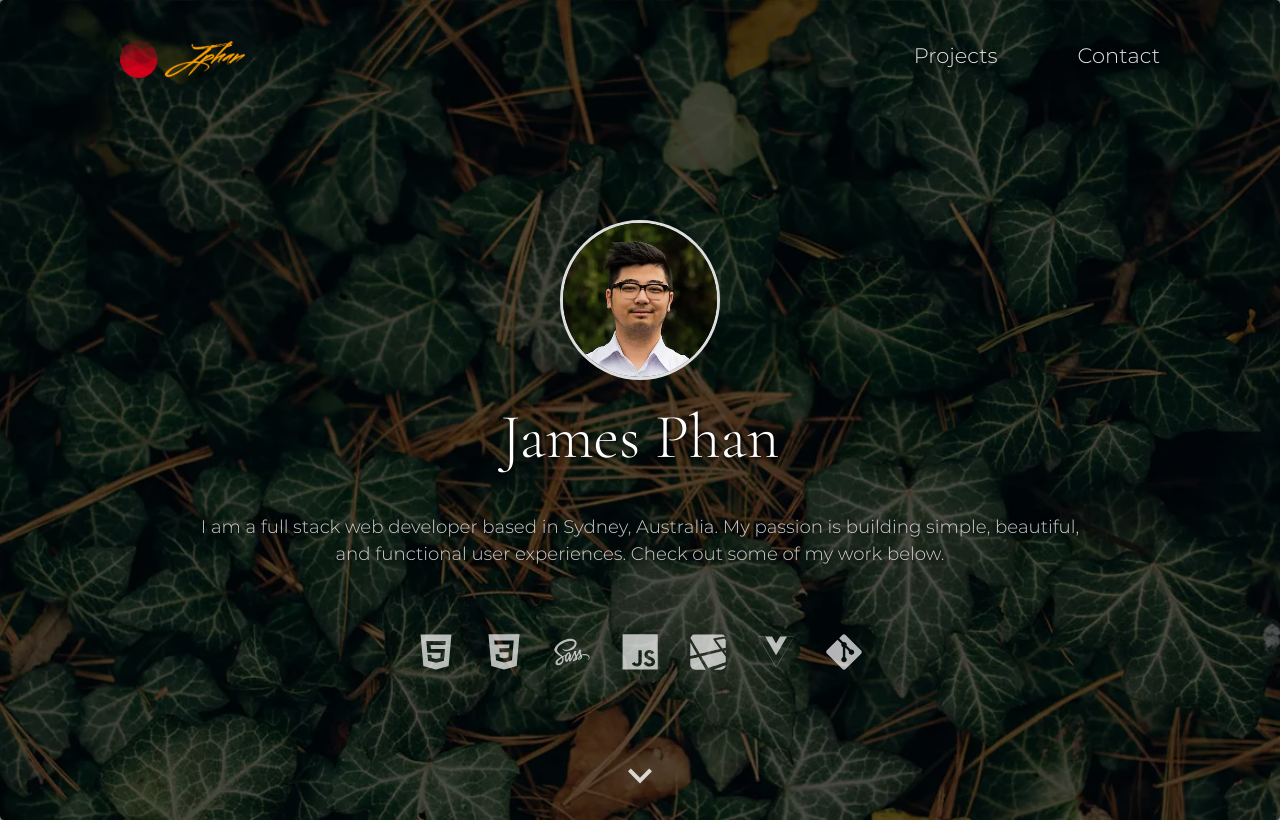
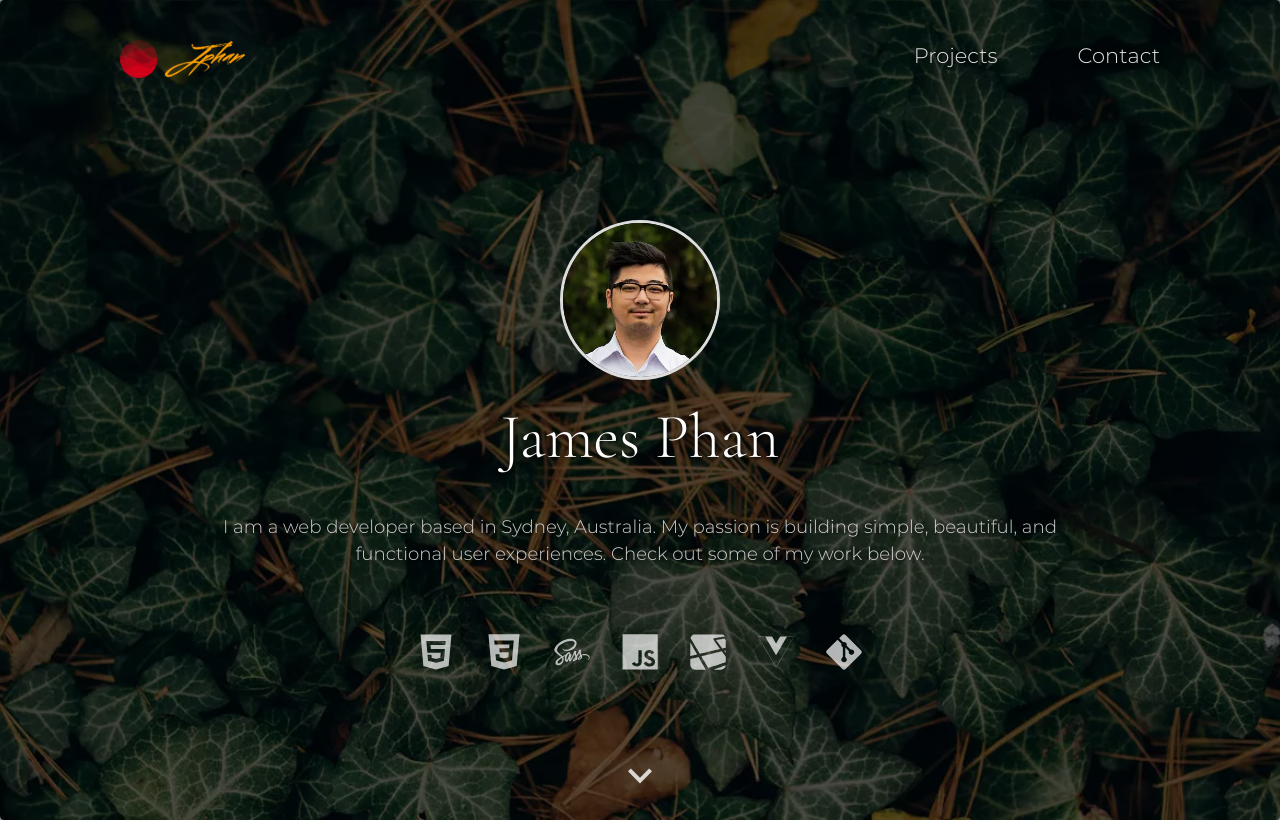
Before and after one commit to jphan0/portfolio, a Vue app: page / in a window 1280 px wide. Shown: the top 822 px of the page. Built offline with nearby package versions, Linux system fonts and the light colour scheme.

Commit message:
Fixed text

```diff
--- a/src/App.vue
+++ b/src/App.vue
@@ -2,7 +2,7 @@
 
   <div id="app">
 
-    <Jumbo mainheading="James Phan" subtext="I am a full stack web developer based in Sydney, Australia. My passion is building simple, beautiful, and functional user experiences. Check out some of my work below."></Jumbo>
+    <Jumbo mainheading="James Phan" subtext="I am a web developer based in Sydney, Australia. My passion is building simple, beautiful, and functional user experiences. Check out some of my work below."></Jumbo>
 
     <Heading heading="Projects" id="projects"></Heading>
 
```
